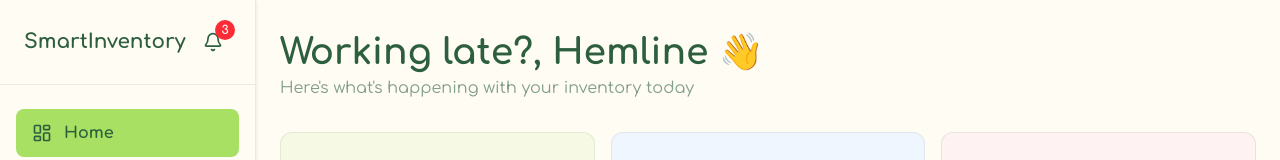
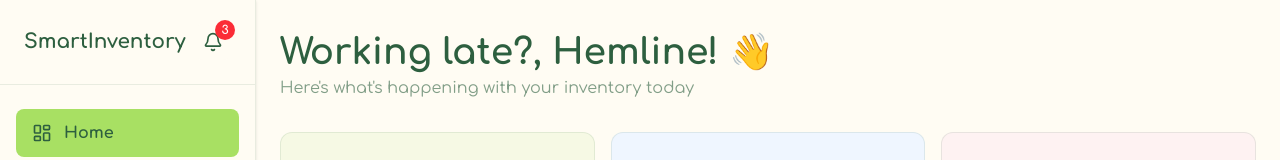
Before and after one commit to Incognitol07/smart-inventory, a Next.js app: page /dashboard in a window 1280 px wide. Shown: the top 160 px of the page. Built offline with nearby package versions, Linux system fonts and the light colour scheme.

Commit message:
fix: update greeting punctuation for improved clarity

```diff
--- a/app/dashboard/page.tsx
+++ b/app/dashboard/page.tsx
@@ -109,7 +109,7 @@ export default function DashboardPage() {
         >
           <motion.div variants={itemVariants} className="mb-8">
             <h1 className="text-3xl sm:text-4xl font-bold text-deep-forest mb-1">
-              {greeting}, {storeName} 👋
+              {greeting}, {storeName}! 👋
             </h1>
             <p className="text-deep-forest/60">
               Here&apos;s what&apos;s happening with your inventory today
```
